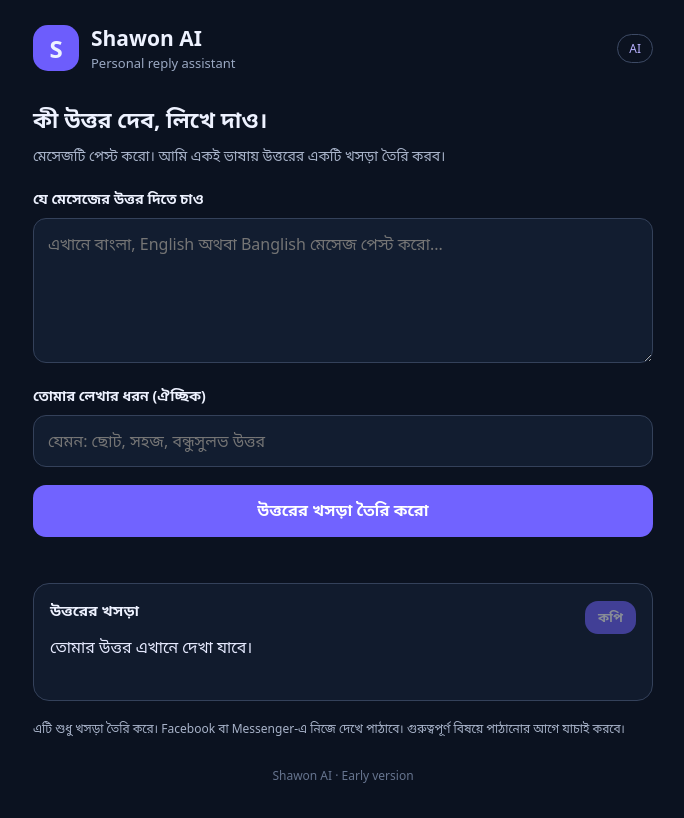
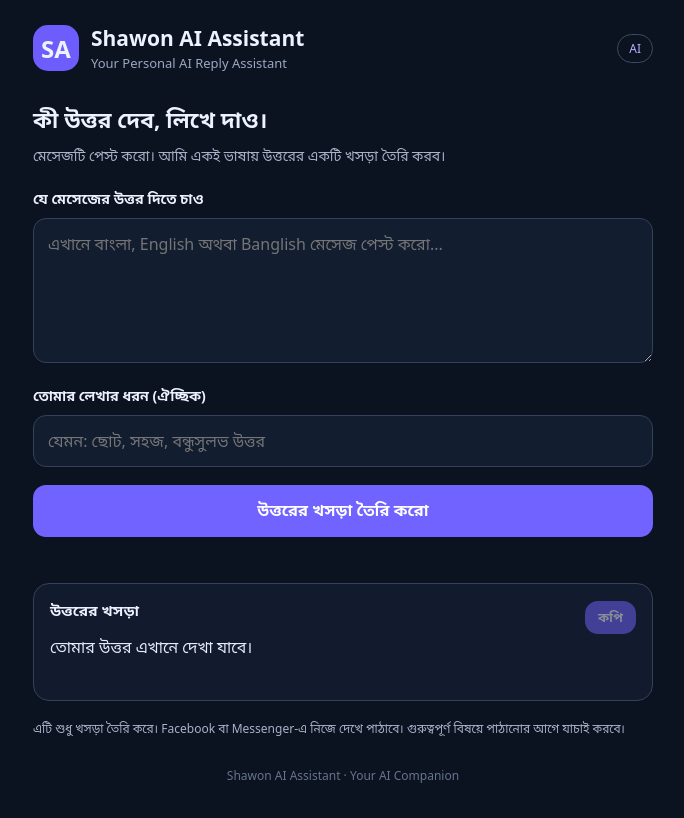
Before and after one commit to mdshawonxhowdhury4201-wq/Shawon-AI, a website: page public/index.html in a window 1280 px wide. Shown: the whole page, without its empty margins (297-981 px from the left). Drawn offline with Linux system fonts and the light colour scheme.

Commit message:
Rebrand app as Shawon AI Assistant

```diff
--- a/public/index.html
+++ b/public/index.html
@@ -4,14 +4,18 @@
   <meta charset="utf-8">
   <meta name="viewport" content="width=device-width, initial-scale=1">
   <meta name="theme-color" content="#101827">
-  <title>Shawon AI</title>
+  <meta name="description" content="Shawon AI Assistant - Your personal AI reply assistant.">
+  <title>Shawon AI Assistant</title>
   <link rel="stylesheet" href="/style.css">
 </head>
 <body>
   <main class="shell">
     <header class="top">
-      <div class="logo">S</div>
-      <div><h1>Shawon AI</h1><p>Personal reply assistant</p></div>
+      <div class="logo">SA</div>
+      <div>
+        <h1>Shawon AI Assistant</h1>
+        <p>Your Personal AI Reply Assistant</p>
+      </div>
       <span class="status">AI</span>
     </header>
 
@@ -35,7 +39,7 @@
     </section>
 
     <p class="notice">এটি শুধু খসড়া তৈরি করে। Facebook বা Messenger-এ নিজে দেখে পাঠাবে। গুরুত্বপূর্ণ বিষয়ে পাঠানোর আগে যাচাই করবে।</p>
-    <footer>Shawon AI · Early version</footer>
+    <footer>Shawon AI Assistant · Your AI Companion</footer>
   </main>
   <script src="/app.js"></script>
 </body>
```
